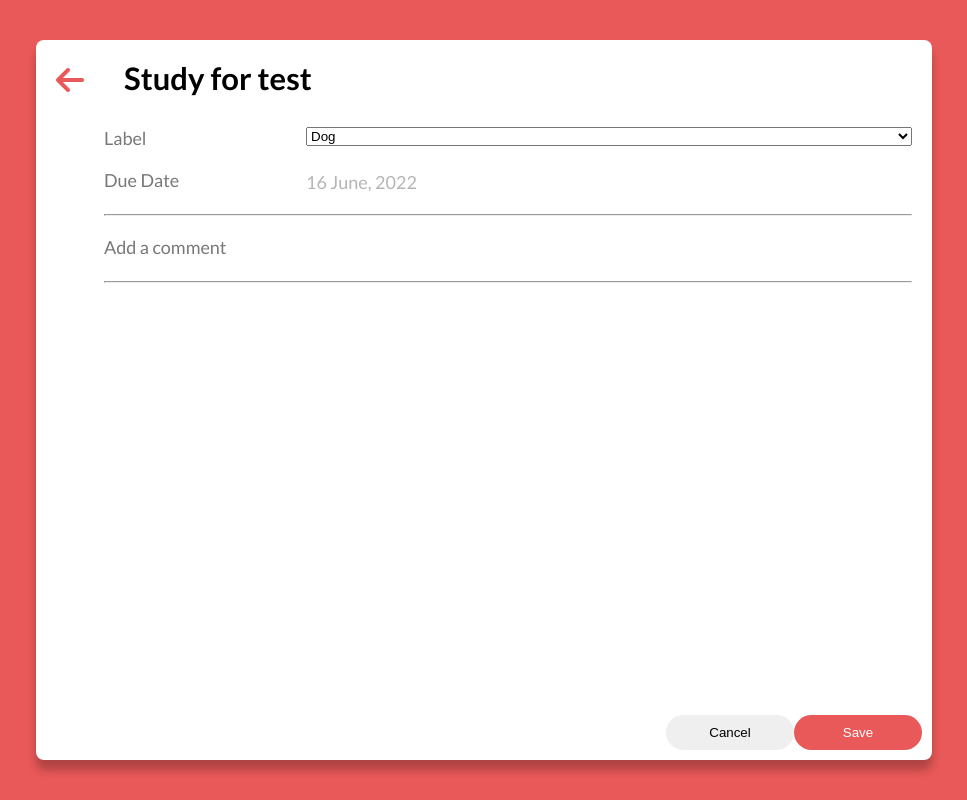
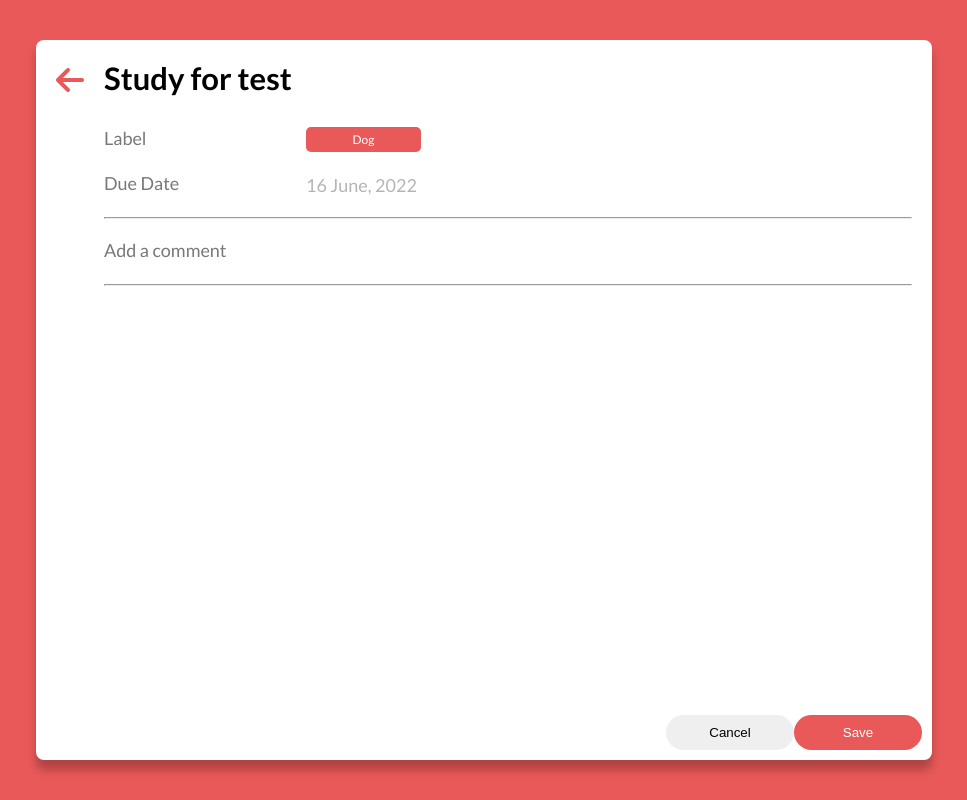
Before and after one commit to eduarchilon/Task-ReactJS, a React (Create React App) app: page /edittask in a window 1280 px wide. Shown: the whole page, without its empty margins (156-1123 px from the left). Built offline with nearby package versions, Linux system fonts and the light colour scheme.

Commit message:
feat: add styles to the Label Select

```diff
--- a/src/components/formEdit/EditFormTask.jsx
+++ b/src/components/formEdit/EditFormTask.jsx
@@ -19,6 +19,7 @@ const EditFormTask = () => {
           {' '}
           Label
         </label>
+        <div className="select__container ">
           <select
             name="label-select"
             id="labelSelect"
@@ -28,6 +29,7 @@ const EditFormTask = () => {
               return <OptionLabel key={index} value={category} />
             })}
           </select>
+        </div>
       </div>
 
       <label htmlFor="" className="edit__instruction">
--- a/src/components/formEdit/editFormTask.css
+++ b/src/components/formEdit/editFormTask.css
@@ -14,9 +14,29 @@ hr {
   width: 100%;
 }
 
-.edit__label-select {
+.select__container {
   width: 75%;
   float: right;
+}
+
+.edit__label-select {
+
+  appearance: none;
+  border: none;
+  outline: none;
+  height: 25px;
+  line-height: 13px;
+  font-family: var(--base-font);
+  padding: 5px 0;
+  border: none;
+  background-color: var(--bg-general);
+  width: 115px;
+  border-radius: 5px;
+  color: var(--text-white);
+  text-align: center;
+  align-self: flex-start;
+  display: inline-block;
+  font-size: 12px;
 }
 
 .edit-task__input {
@@ -60,7 +80,6 @@ hr {
   line-height: 37px;
   border: none;
   background-color: inherit;
-  padding: 0 20px;
   margin-bottom: 30px;
 }
 
--- /dev/null
+++ b/src/components/optionLabel/OptionLabel.css
@@ -0,0 +1,15 @@
+.option-label__item {
+    height: 25px;
+    line-height: 13px;
+    font-family: var(--base-font);
+    padding: 5px 0;
+    border: none;
+    background-color: var(--bg-general);
+    width: 115px;
+    border-radius: 5px;
+    color: var(--text-white);
+    text-align: center;
+    align-self: flex-start;
+    display: inline-block;
+    font-size: 12px;
+}
--- a/src/components/optionLabel/OptionLabel.jsx
+++ b/src/components/optionLabel/OptionLabel.jsx
@@ -1,5 +1,10 @@
 import React from 'react'
+import './OptionLabel.css'
 
 export default function OptionLabel(props) {
-  return <option value={props.value}>{props.value}</option>
+  return (
+    <option value={props.value}>
+      <div className="option-label__item">{props.value}</div>
+    </option>
+  )
 }
```
Lines whose indentation alone changed are shown as unchanged.
